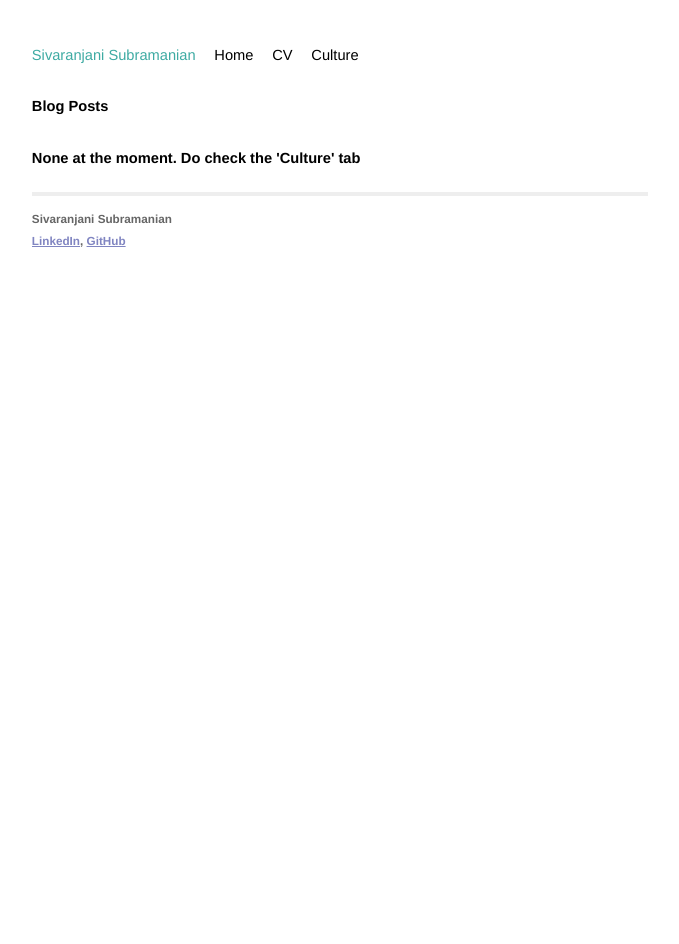
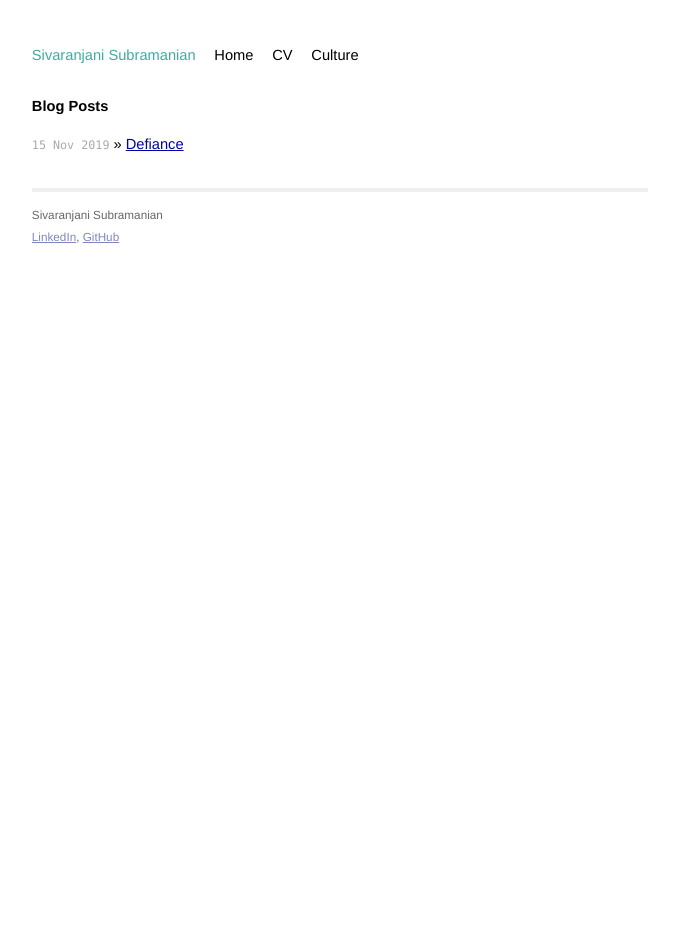
Before and after one commit to sranjani-s/bharg.github.io, a Jekyll site: the page built from index.html, in a window 1280 px wide. Shown: the whole page, without its empty margins (300-979 px from the left). Built offline with Jekyll 4.4.1, drawn with Linux system fonts in a browser that asks for light colours.

Commit message:
Change blog category

```diff
--- a/index.html
+++ b/index.html
@@ -7,11 +7,9 @@ title: Sivaranjani Subramanian
   <h1>Blog Posts</h1>
   <ul class="posts">
     {% for post in site.posts %}
-    {% if post.categories contains 'main' %}
+    {% if post.categories contains 'blog' %}
       <li><span>{{ post.date | date_to_string }}</span> &raquo; <a href="{{ post.url }}">{{ post.title }}</a></li>
       {% endif %}
     {% endfor %}
   </ul>
 </div>
-
-<h6> None at the moment. Do check the 'Culture' tab <h6>
```
